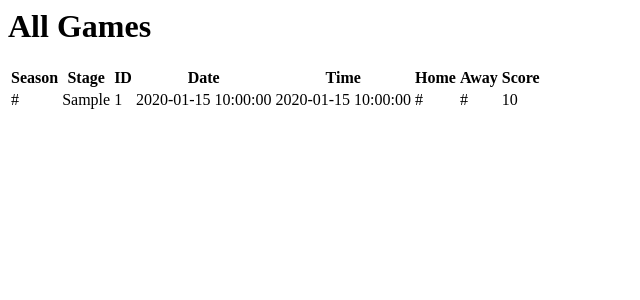
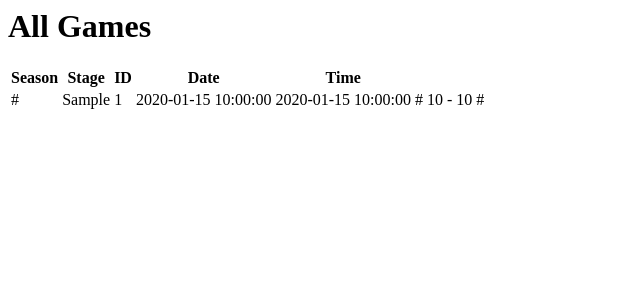
Before and after one commit to zilupe/unicorn, a Python web app: template unicorn/templates/games_all.html in a window 1280 px wide. Shown: the top 300 px of the page, without its empty margins (0-640 px from the left). Run offline with Jinja, Linux system fonts and the light colour scheme; the template is opened without the code that fills it: most values are stand-ins (such as "Sample title", 1, 10 or a date in 2020).

Commit message:
Make games sortable by scores, print winning side first

```diff
--- a/unicorn/templates/games_all.html
+++ b/unicorn/templates/games_all.html
@@ -8,9 +8,11 @@
             <th>ID</th>
             <th>Date</th>
             <th>Time</th>
-            <th class="text-right">Home</th>
-            <th class="text-left">Away</th>
-            <th>Score</th>
+            <th>&nbsp;</th>
+            <th>&nbsp;</th>
+            <th data-orderable="false">&nbsp;</th>
+            <th>&nbsp;</th>
+            <th>&nbsp;</th>
         </tr>
     </thead>
     <tbody>
@@ -22,9 +24,11 @@
             <td>{{ game.id }}</td>
             <td>{{ game.date_str }}</td>
             <td>{{ game.time_str }}</td>
-            <td class="text-right">{{ game.home_side.team.simple_link|safe }}</td>
-            <td class="text-left">{{ game.away_side.team.simple_link|safe }}</td>
-            <td>{{ game.score_link|safe }}</td>
+            <td class="text-right">{{ game.winner_side.team.simple_link|safe }}</td>
+            <td class="text-center">{{ game.winner_side.score }}</td>
+            <td class="text-center">-</td>
+            <td class="text-center">{{ game.loser_side.score }}</td>
+            <td class="text-left">{{ game.loser_side.team.simple_link|safe }}</td>
         </tr>
     {% endfor %}
 
```
Also changed, not shown: tests/conftest.py (+1 -0 lines), tests/test_games.py (added, +20 -0 lines), unicorn/models.py (+8 -0 lines).
